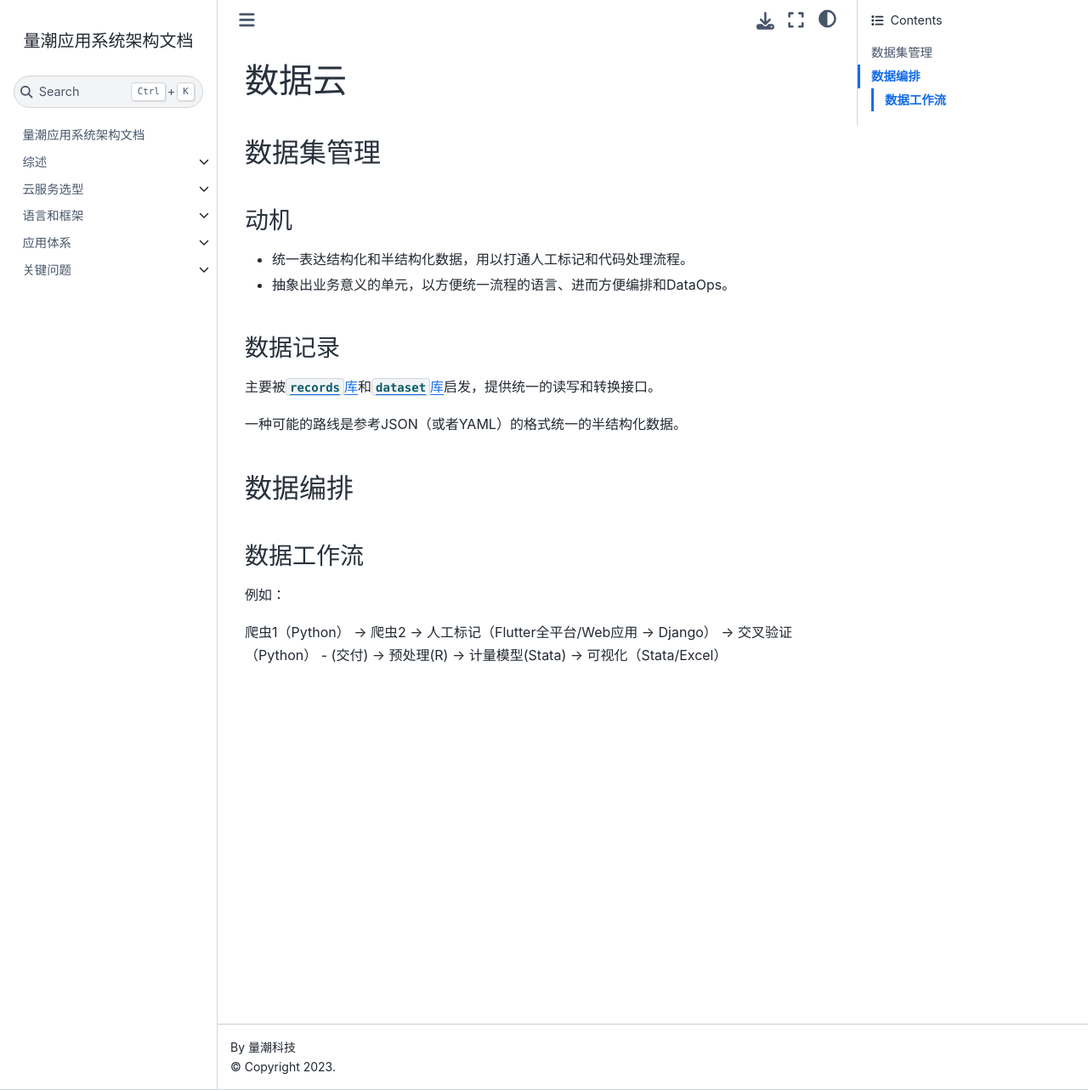
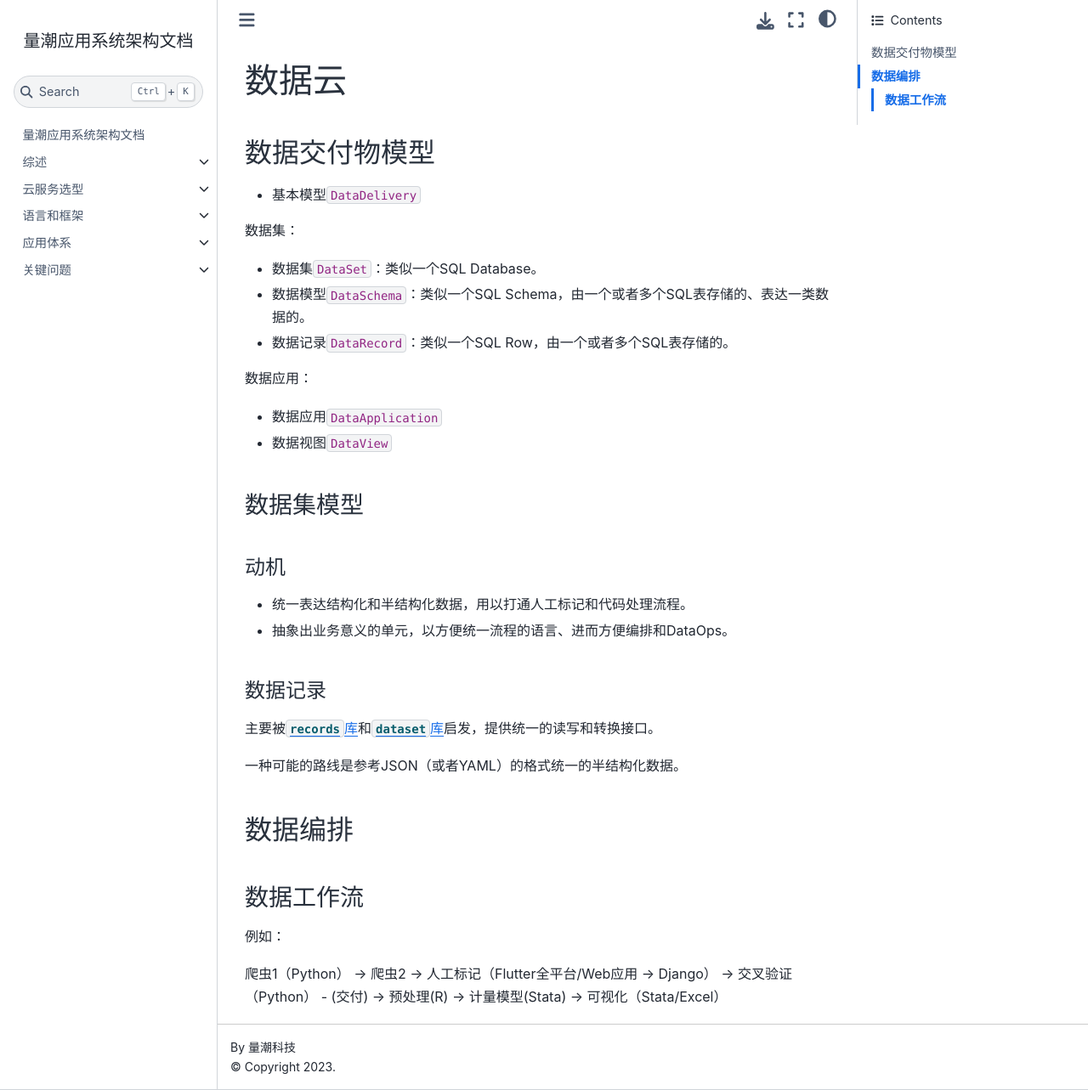
Before and after one commit to quanttide/qtapps-arch, a Jupyter Book: the page built from applications/qtcloud_pass/qtcloud-data.md, in a window 1280 px wide and 1283 px high. Shown: the whole window at 85% size. Built offline with Jupyter Book 1.0.4 settings and Sphinx 7.4.7 and the Sphinx Book theme 1.1.4, drawn with Linux system fonts in a browser that asks for light colours; pages that are not in the unit, such as notebooks, are missing from menus.

Commit message:
feat(qtcloud-data): 更新建模思路

```diff
--- a/applications/qtcloud_pass/qtcloud-data.md
+++ b/applications/qtcloud_pass/qtcloud-data.md
@@ -1,17 +1,31 @@
 # 数据云
 
-## 数据集管理
+## 数据交付物模型
 
-### 动机
+- 基本模型`DataDelivery`
+
+数据集：
+- 数据集`DataSet`：类似一个SQL Database。
+- 数据模型`DataSchema`：类似一个SQL Schema，由一个或者多个SQL表存储的、表达一类数据的。
+- 数据记录`DataRecord`：类似一个SQL Row，由一个或者多个SQL表存储的。
+
+数据应用：
+- 数据应用`DataApplication`
+- 数据视图`DataView`
+
+### 数据集模型
+
+#### 动机
 
 - 统一表达结构化和半结构化数据，用以打通人工标记和代码处理流程。
 - 抽象出业务意义的单元，以方便统一流程的语言、进而方便编排和DataOps。
 
-### 数据记录
+#### 数据记录
 
 主要被[`records`库](https://pypi.org/project/records/)和[`dataset`库](https://dataset.readthedocs.io/en/latest/)启发，提供统一的读写和转换接口。
 
 一种可能的路线是参考JSON（或者YAML）的格式统一的半结构化数据。
+
 
 ## 数据编排
 
```
